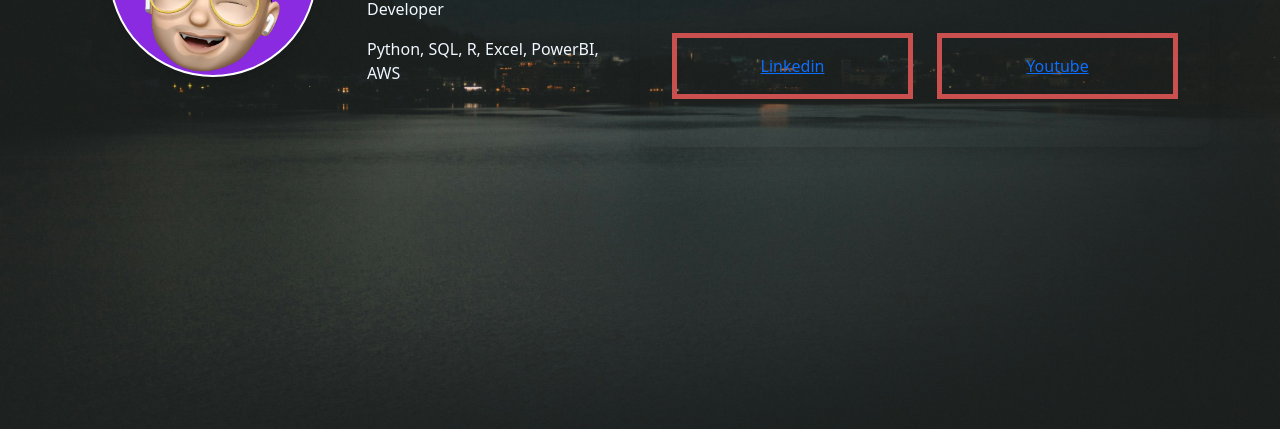
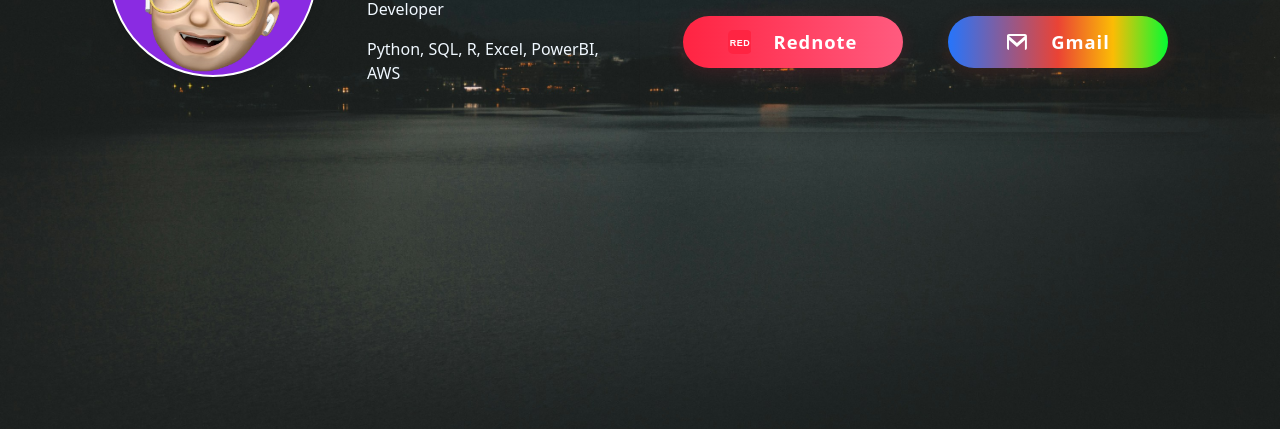
Before and after one commit to Dylanyt-ZH/DT_Profile, a plain HTML site: page index.html in a window 1280 px wide. Shown: the part 371-800 px from the top of the page. Drawn offline with Linux system fonts and the light colour scheme.

Commit message:
Finish basic layout

```diff
--- a/index.html
+++ b/index.html
@@ -16,7 +16,7 @@
 <body class="whole-page">
 
     <div id="responsiveBox" class="resxponsive-box"></div>
-    <div class='container '>
+    <div class='container'>
         <div class=row>
             <div class="col-lg-6 ">
                 <div class="row">
@@ -25,26 +25,25 @@
                             <img src="images/memoji.png" class="avatar-img" />
                         </div>
                     </div>
-                    <div class="col-md">
 
+                    <div class="col-md text-md-start text-center">
                         <h1 class="full-name ">Dylan Tong</h1>
-
                         <div class="short-info">
                             <p>Data Scientist | FullStack Developer</p>
                             <p>Python, SQL, R, Excel, PowerBI, AWS</p>
                         </div>
+                    </div>
 
-                    </div>
                 </div>
             </div>
             <!-- Link area -->
             <div class="col-lg-6 link-area ">
                 <div class="row">
-                    <div class="col-md-6">
+                    <div class="col-12 col-md-6">
                         <div class="link-container">
                             <a href="https://www.linkedin.com/in/shiyu-dylan-tong-811055246/"
                                 style="text-decoration: none;">
-                                <button class='linkedin-link'>
+                                <button class='linkedin-link social-btn'>
                                     <svg xmlns="http://www.w3.org/2000/svg" width="1.3em" height="1.3em"
                                         viewBox="0 0 24 24" fill="currentColor" style="margin-right: 0.5em;">
                                         <path
@@ -57,10 +56,10 @@
                         </div>
                     </div>
 
-                    <div class="col-md-6">
+                    <div class="col-12 col-md-6">
                         <div class="link-container">
                             <a href="https://github.com/Dylanyt-ZH" style="text-decoration: none;">
-                                <button class='github-link'>
+                                <button class='github-link social-btn'>
                                     <!-- GitHub SVG Icon -->
                                     <svg xmlns="http://www.w3.org/2000/svg" width="1.3em" height="1.3em"
                                         viewBox="0 0 24 24" fill="currentColor" style="margin-right: 0.5em;">
@@ -72,20 +71,40 @@
                             </a>
                         </div>
                     </div>
-                </div>
 
-                <div class="row link-row">
-                    <div class="col-md">
-                        <div class="link-container show-border">
-                            <a class="single-link" href="#">
-                                Linkedin
+
+
+
+                    <div class="col-12 col-md-6">
+                        <div class="link-container">
+                            <a href="https://www.xiaohongshu.com/user/profile/5eea1fec000000000101d6b7"
+                                style="text-decoration: none;">
+                                <button class='rednote-link social-btn'>
+                                    <!-- Rednote (Xiaohongshu) SVG Icon -->
+                                    <svg xmlns="http://www.w3.org/2000/svg" width="1.3em" height="1.3em"
+                                        viewBox="0 0 48 48" fill="currentColor" style="margin-right: 0.5em;">
+                                        <rect width="48" height="48" rx="10" fill="#FF2442" />
+                                        <text x="24" y="32" text-anchor="middle" font-size="18" fill="#fff"
+                                            font-family="Arial, sans-serif" font-weight="bold">RED</text>
+                                    </svg>
+                                    <span>Rednote</span>
+                                </button>
                             </a>
                         </div>
                     </div>
-                    <div class="col-md">
-                        <div class="link-container show-border">
-                            <a class="single-link" href="#">
-                                Youtube
+
+                    <div class="col-12 col-md-6">
+                        <div class="link-container">
+                            <a href="mailto:dylantong17@gmail.com" style="text-decoration: none;">
+                                <button class="gmail-link social-btn">
+                                    <!-- Gmail SVG Icon -->
+                                    <svg xmlns="http://www.w3.org/2000/svg" width="1.3em" height="1.3em"
+                                        viewBox="0 0 24 24" fill="currentColor" style="margin-right: 0.5em;">
+                                        <path
+                                            d="M20 4H4c-1.1 0-2 .9-2 2v12c0 1.1.9 2 2 2h16c1.1 0 2-.9 2-2V6c0-1.1-.9-2-2-2zm0 2v.01L12 13 4 6.01V6h16zM4 20v-9.99l8 7 8-7V20H4z" />
+                                    </svg>
+                                    <span>Gmail</span>
+                                </button>
                             </a>
                         </div>
                     </div>
--- a/style.css
+++ b/style.css
@@ -68,7 +68,7 @@
 }
 
 .link-container {
-    margin-bottom: 1rem;
+    /* margin-bottom: 1rem; */
     align-items: center;
     justify-content: center;
     display: flex;
@@ -86,7 +86,6 @@
     border: none;
     border-radius: 2em;
     padding: 0.75rem 2.5rem;
-    font-size: 1.15rem;
     font-weight: 600;
     letter-spacing: 1px;
     box-shadow: 0 4px 18px 0 rgba(42, 100, 255, 0.15);
@@ -119,7 +118,6 @@
     border: none;
     border-radius: 2em;
     padding: 0.75rem 2.5rem;
-    font-size: 1.15rem;
     font-weight: 600;
     letter-spacing: 1px;
     box-shadow: 0 4px 18px 0 rgba(42, 100, 255, 0.15);
@@ -138,3 +136,64 @@
     color: #fff;
     text-decoration: none;
 }
+.rednote-link {
+    background: linear-gradient(90deg, #ff2442 0%, #ff5b7f 100%);
+    color: #fff;
+    border: none;
+    border-radius: 2em;
+    padding: 0.75rem 2.5rem;
+    font-size: 1.15rem;
+    font-weight: 600;
+    letter-spacing: 1px;
+    box-shadow: 0 4px 18px 0 rgba(255, 36, 66, 0.15);
+    transition: background 0.2s, transform 0.2s, box-shadow 0.2s;
+    display: flex;
+    align-items: center;
+    gap: 0.7em;
+    cursor: pointer;
+    outline: none;
+}
+
+.rednote-link:hover, .rednote-link:focus {
+    background: linear-gradient(90deg, #ff5b7f 0%, #ff2442 100%);
+    transform: translateY(-2px) scale(1.04);
+    box-shadow: 0 8px 28px 0 rgba(255, 36, 66, 0.25);
+    color: #fff;
+    text-decoration: none;
+}
+
+.gmail-link {
+    background: linear-gradient(90deg, #2575fc 0%, #ea4335 50%,#fbbc05 75%, #05fb32 100%);
+    color: #fff;
+    border: none;
+    border-radius: 2em;
+    padding: 0.75rem 2.5rem;
+    font-size: 1.15rem;
+    font-weight: 600;
+    letter-spacing: 1px;
+    box-shadow: 0 4px 18px 0 rgba(234, 67, 53, 0.15);
+    transition: background 0.2s, transform 0.2s, box-shadow 0.2s;
+    display: flex;
+    align-items: center;
+    gap: 0.7em;
+    cursor: pointer;
+    outline: none;
+}
+
+.gmail-link:hover, .gmail-link:focus {
+    background: linear-gradient(90deg, #fbbc05 0%, #ea4335 100%);
+    transform: translateY(-2px) scale(1.04);
+    box-shadow: 0 8px 28px 0 rgba(234, 67, 53, 0.25);
+    color: #fff;
+    text-decoration: none;
+}
+.social-btn {
+    width: 220px;           /* Set a fixed width */
+    display: flex;
+    align-items: center;
+    justify-content: center;
+    box-sizing: border-box;
+    margin: 0 auto 1rem auto;
+    white-space: nowrap;    /* Prevent text wrapping */
+    gap: 0.7em;
+}
```
Also changed, not shown: 1 other file.
